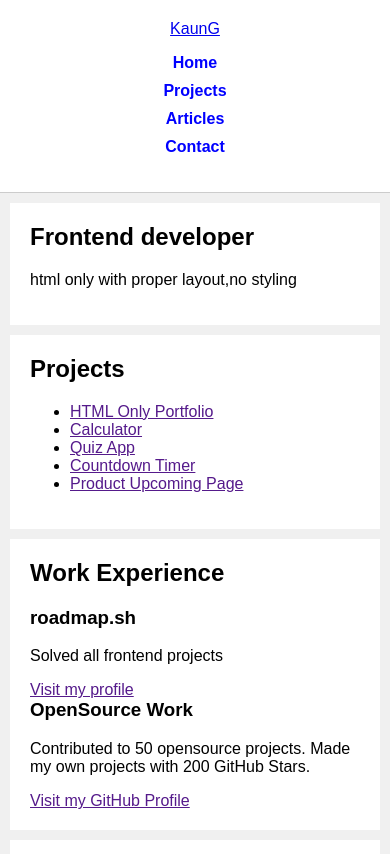
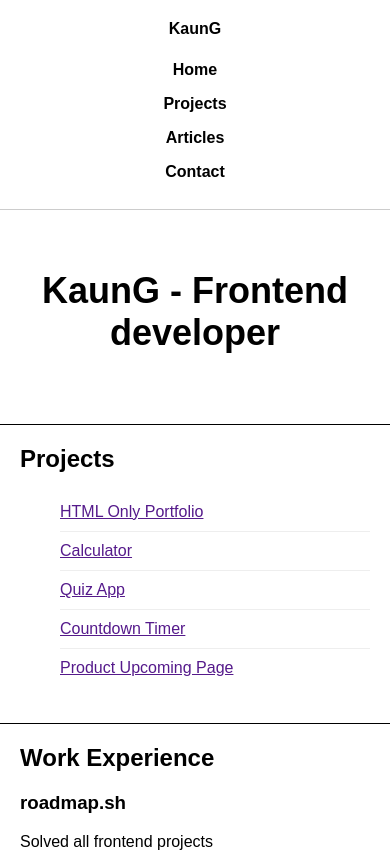
Before and after one commit to K-Ace135/Personal-Portfolio, a plain HTML site: page index.html in a window 390 px wide. Shown: the top 854 px of the page. Drawn offline with Linux system fonts and the light colour scheme.

Commit message:
style: Add desktop layout and mobile responsiveness

```diff
--- a/index.html
+++ b/index.html
@@ -24,8 +24,7 @@
     </header>
     <main>
         <section class="hero">
-            <h1>Frontend developer</h1>
-            <p>html only with proper layout,no styling</p>
+            <h1>KaunG - Frontend developer</h1>
         </section>
         <div class="main-details">
             <section id="projects">
@@ -46,6 +45,7 @@
                     <p>Solved all frontend projects</p>
                     <a href="">Visit my profile</a>
                 </article>
+                <br>
                 <article>
                     <h3>OpenSource Work</h3>
                     <p>
--- a/style.css
+++ b/style.css
@@ -1,53 +1,191 @@
 body {
   font-family: Arial, sans-serif;
-    background-color: #f0f0f0;
+  background-color: #ffffff;
   margin: 0;
   padding: 0;
 }
 
 header {
   background-color: white;
-    padding: 20px;
+  padding: 20px 40px;
   border-bottom: 1px solid #ccc;
-    text-align: center;
+  display: flex;
+  justify-content: space-between;
+  align-items: center;
 }
 
 /* Navigation links */
 nav ul {
   list-style-type: none;
+  margin: auto;
   padding: 0;
+  display: flex;
 }
 
 nav li {
   margin: 10px 0;
+  margin-left: 20px;
 }
 
-nav a {
+header a, nav a {
   text-decoration: none;
-    color: blue;
+  color: #000000;
   font-weight: bold;
+  font-size: 16px;
 }
 
 /* Main */
 main {
-    padding: 10px;
+  /* padding: 10px; */
 }
 
-section {
-    background-color: white;
-    padding: 20px;
+.hero {
+    text-align: center;
+    padding: 60px 20px;
+}
+
+.hero h1 {
+    font-size: 48px;
     margin-bottom: 10px;
 }
 
-h1, h2, h3 {
+.hero p {
+    font-size: 18px;
+    color: #777;
+}
+
+
+.main-details {
+    display: flex;
+    border-top: 1px solid #000;
+    border-bottom: 1px solid #000;
+}
+
+
+.main-details > section {
+    flex: 1;
+    padding: 20px;
+    border-right: 1px solid #000;
+}
+
+
+.main-details > section:last-child {
+    border-right: none;
+}
+
+#projects ul {
+    list-style-type: none;
+}
+
+#projects li {
+    padding: 10px 0;
+    border-bottom: 1px solid #eee;
+}
+#projects li:last-child {
+    border-bottom: none;
+}
+
+h1,
+h2,
+h3 {
   margin-top: 0;
+}
+
+#reviews {
+    padding: 40px 20px;
+}
+
+#reviews h2 {
+    text-align: center;
+    margin-bottom: 30px;
+}
+
+.review-container {
+    display: flex;
+    justify-content: space-around;
+    gap: 20px;
+}
+
+.teacher-review-card {
+    border: 1px solid #ccc;
+    border-radius: 20px;
+    padding: 20px;
+    flex: 1;
+    max-width: 300px;
+    background-color: #f9f9f9;
+}
+
+.teacher-review-card figcaption {
+    margin-top: 10px;
+    font-style: italic;
+    color: #555;
 }
 
 /* Footer */
 footer {
   text-align: center;
   margin-top: 20px;
-    padding: 10px;
+  padding: 30px;
   font-size: 14px;
-    color: gray;
+  color: #777;
+  border-top: 1px solid #eee;
 }
+
+
+@media (max-width: 767px) {
+
+
+    header {
+        flex-direction: column;
+        padding: 20px;
+    }
+
+    nav ul {
+        flex-direction: column;
+        align-items: center;
+        padding-top: 15px;
+    }
+
+    nav li {
+        margin: 8px 0;
+    }
+
+
+    .hero h1 {
+        font-size: 36px;
+    }
+
+    .hero p {
+        font-size: 16px;
+    }
+
+
+    .main-details {
+        display: block;
+        border-bottom: none;
+    }
+
+    .main-details > section {
+        border-right: none;
+        border-bottom: 1px solid #000;
+    }
+
+    .main-details > section:last-child {
+        border-bottom: none;
+    }
+
+
+
+    .review-container {
+        display: block;
+    }
+
+    .teacher-review-card {
+        max-width: 100%;
+        margin-bottom: 15px;
+    }
+
+    .teacher-review-card:last-child {
+        margin-bottom: 0;
+    }
+}
```
Lines whose indentation alone changed are shown as unchanged.
